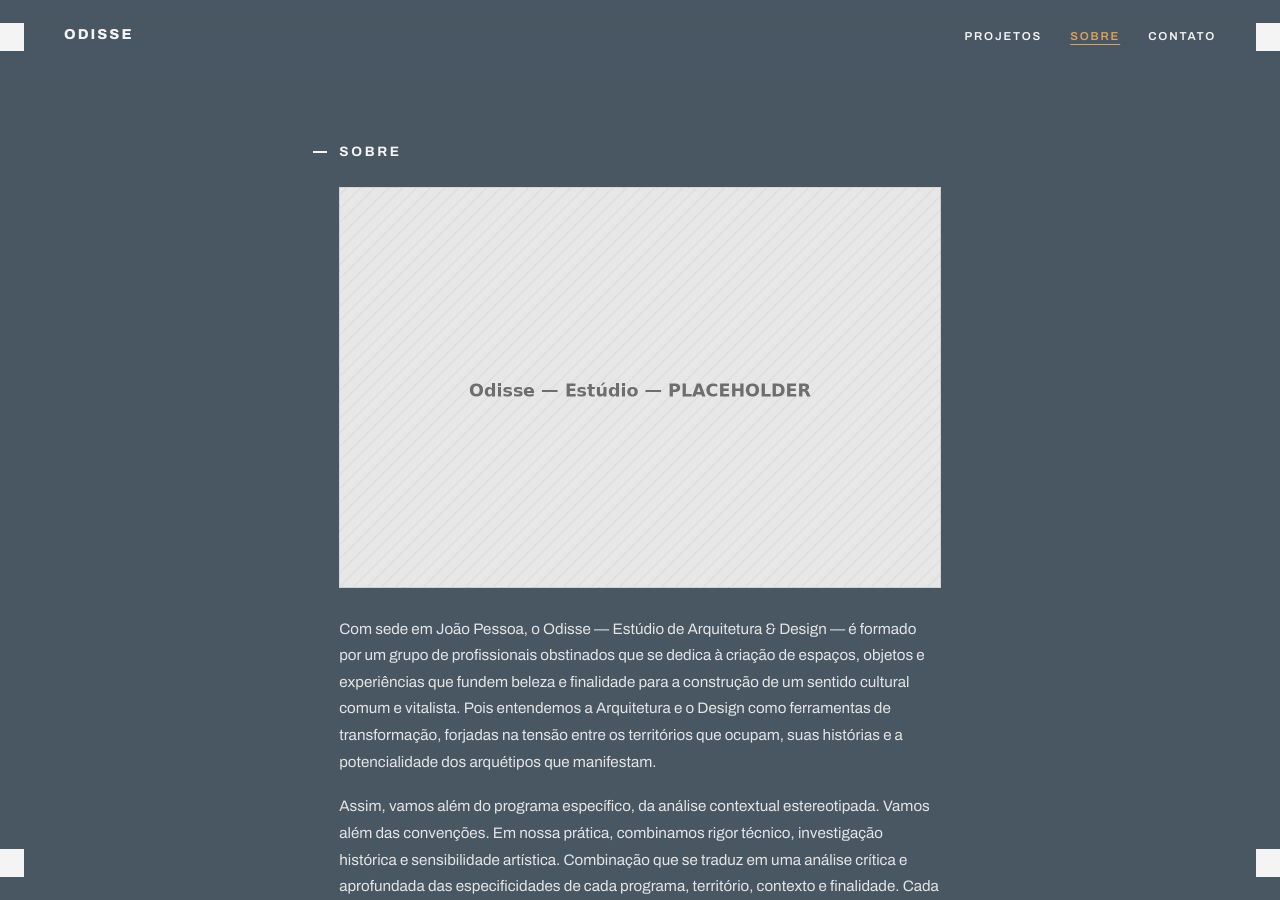
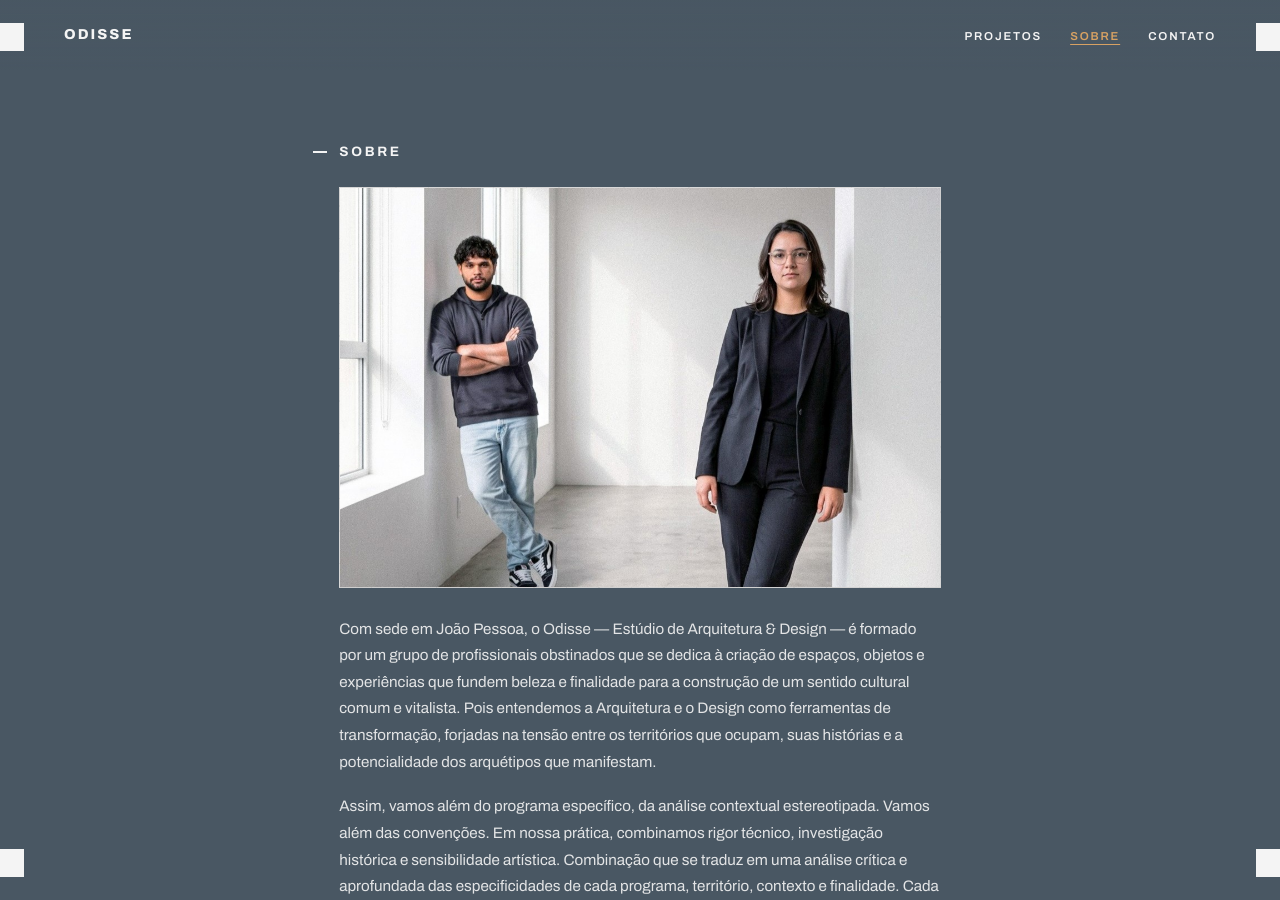
Before and after one commit to cidclementino/portfolio-odisse, a Jekyll site: the page built from sobre.html, in a window 1280 px wide and 900 px high. Built offline with Jekyll 4.4.1, drawn with Linux system fonts in a browser that asks for light colours.

Commit message:
Update sobre.yml

```diff
--- a/_data/sobre.yml
+++ b/_data/sobre.yml
@@ -3,7 +3,7 @@
 # A ordem dos campos abaixo segue a ordem em que aparecem na página.
 
 # Foto da abertura, ao lado/acima do texto de descrição
-foto_estudio: "/images/equipe/estudio.jpg"
+foto_estudio: "/images/equipe/odisse-arquitetos-002.jpg"
 
 # Um item da lista = um parágrafo da descrição geral do estúdio
 descricao:
```
